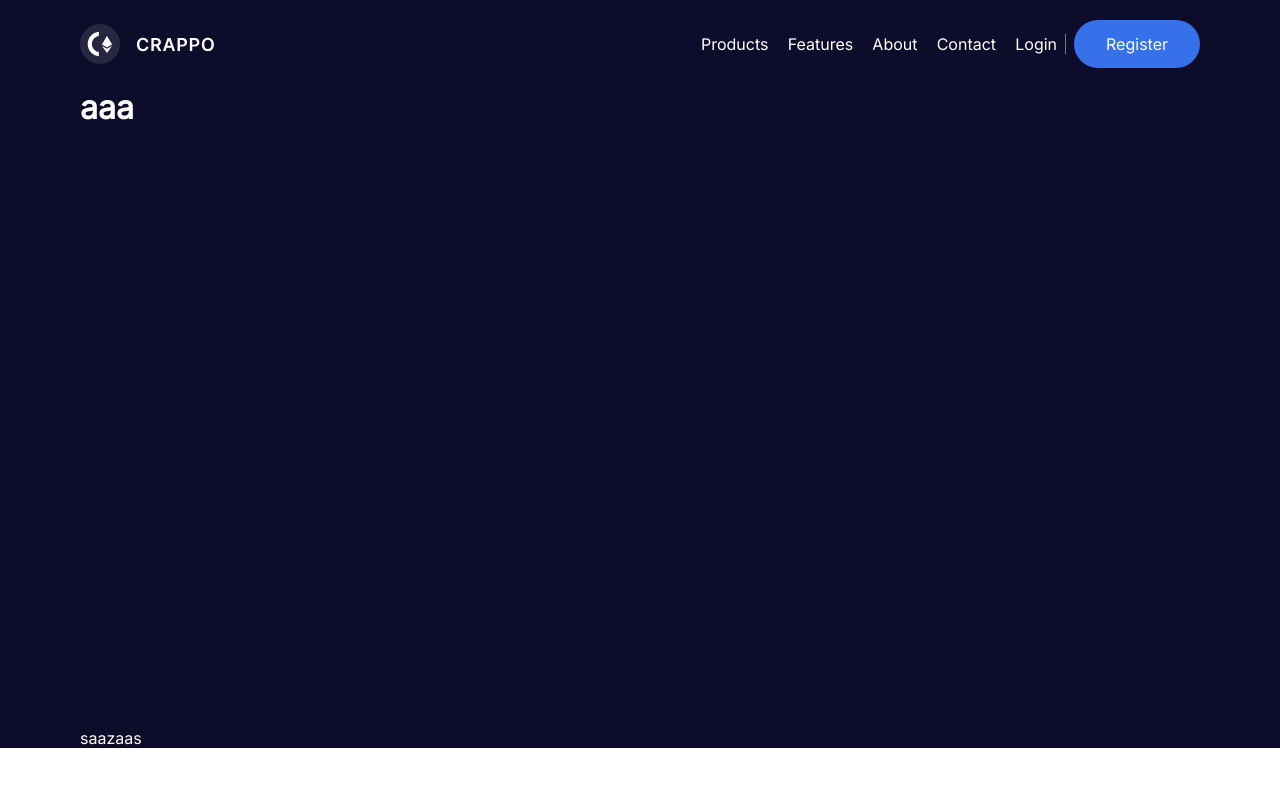
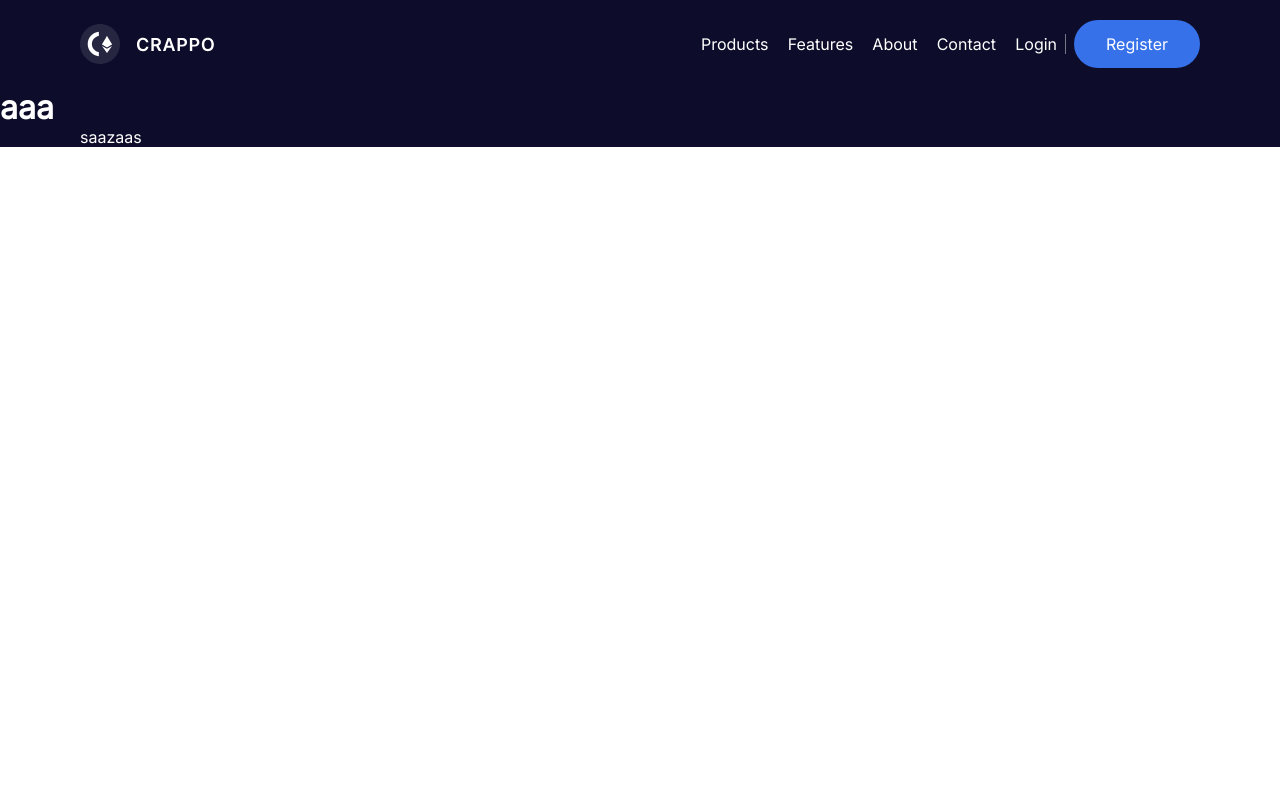
Before and after one commit to piotrszubert/nextjs-dev-portfolio, a SvelteKit app: page / in a window 1280 px wide. Shown: the top 786 px of the page. Built offline with nearby package versions, Linux system fonts and the light colour scheme.

Commit message:
added normalize css

```diff
--- a/package.json
+++ b/package.json
@@ -18,6 +18,7 @@
 	},
 	"type": "module",
 	"dependencies": {
-		"@fontsource/inter": "^4.5.15"
+		"@fontsource/inter": "^4.5.15",
+		"normalize.css": "^8.0.1"
 	}
 }
--- a/src/routes/+layout.svelte
+++ b/src/routes/+layout.svelte
@@ -1,11 +1,13 @@
 <script>
     import '../app.css';
+    // import '../../node_modules/normalize.css/normalize.css'
     import Footer from '../lib/Footer.svelte';
     import Navbar from '../lib/Navbar.svelte';
     import "@fontsource/inter";
 </script>
 
-<style>:root {
+<style>
+:root {
     --font-family: "Inter";
 }
 </style>
@@ -13,10 +15,9 @@
 <div class="dark-bg">
     <Navbar/>
 
-    <div class="container" style="min-height: 80vh;">
+    <div class="">
+        <slot />
+    </div>
 
-        <slot />
-
-    </div>
     <Footer/>
 </div>
```
Also changed, not shown: 1 other file (tests, documents, lock files or other folders).
